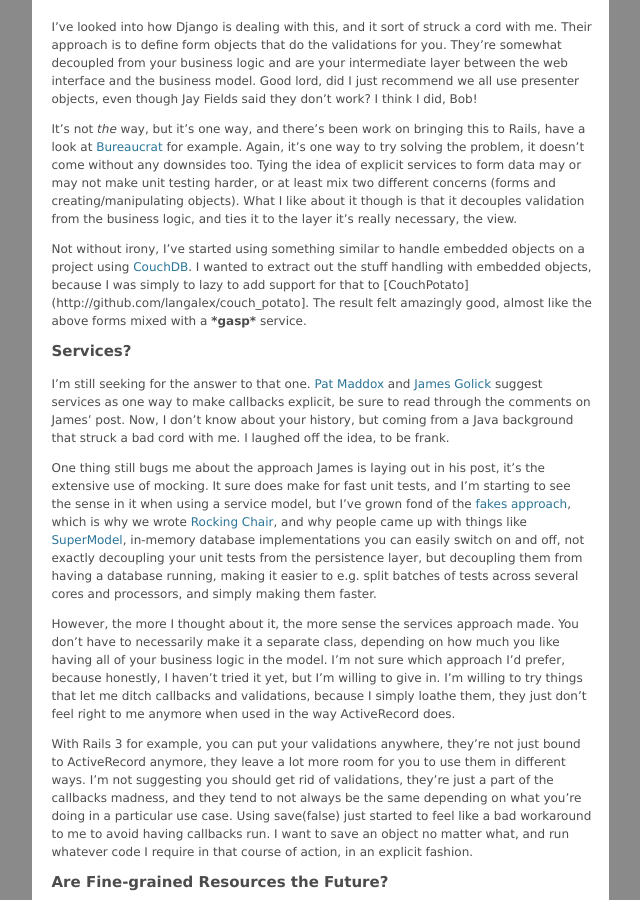
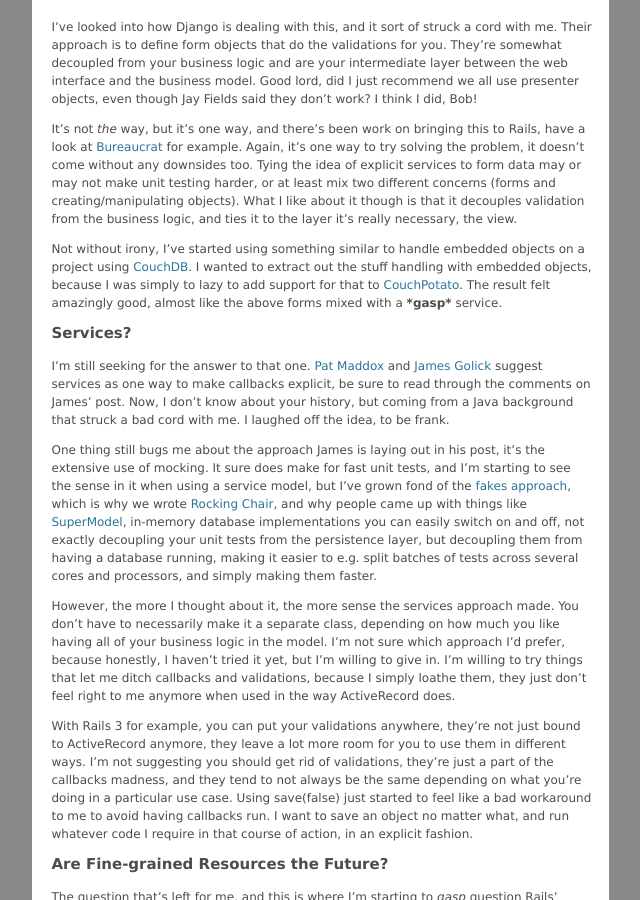
Before and after one commit to roidrage/paperplanes, a Jekyll site: the page built from _posts/2010-5-7-activerecord_callbacks_ruined_my_life.md, in a window 1280 px wide and 900 px high, scrolled down 1360 px. Shown: the whole window, without its empty margins (320-960 px from the left). Built offline with Jekyll 4.4.1, drawn with Linux system fonts in a browser that asks for light colours; comment, search, counter and statistics services are not loaded.

Commit message:
Fixed couchpotato link.

```diff
--- a/_posts/2010-5-7-activerecord_callbacks_ruined_my_life.md
+++ b/_posts/2010-5-7-activerecord_callbacks_ruined_my_life.md
@@ -61,7 +61,7 @@
 
 Not without irony, I've started using something similar to handle embedded objects on a project using [CouchDB](http://couchdb.org). I
 wanted to extract out the stuff handling with embedded objects, because I was simply to lazy to add support for that to
-[CouchPotato](http://github.com/langalex/couch_potato]. The result felt amazingly good, almost like the above forms mixed with a
+[CouchPotato](http://github.com/langalex/couch_potato). The result felt amazingly good, almost like the above forms mixed with a
 **\*gasp\*** service.
 
 ### Services?
```
